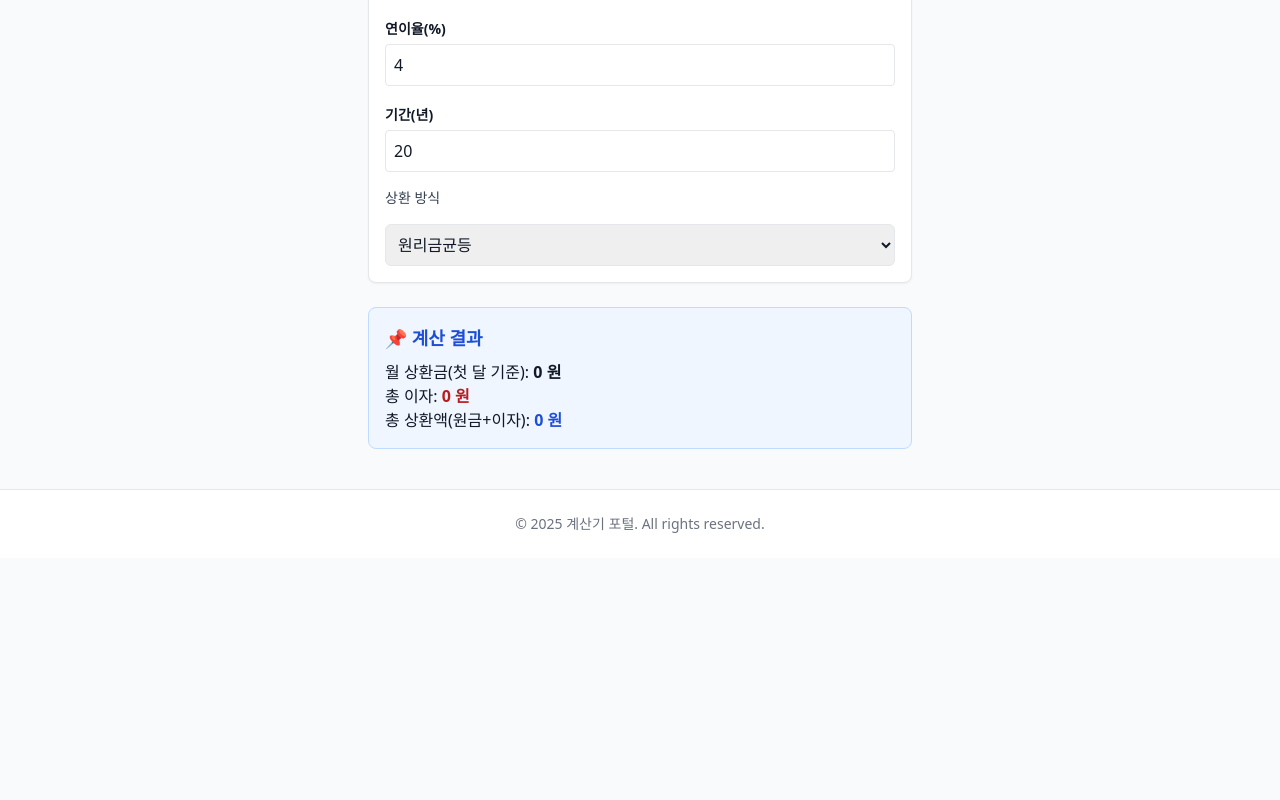
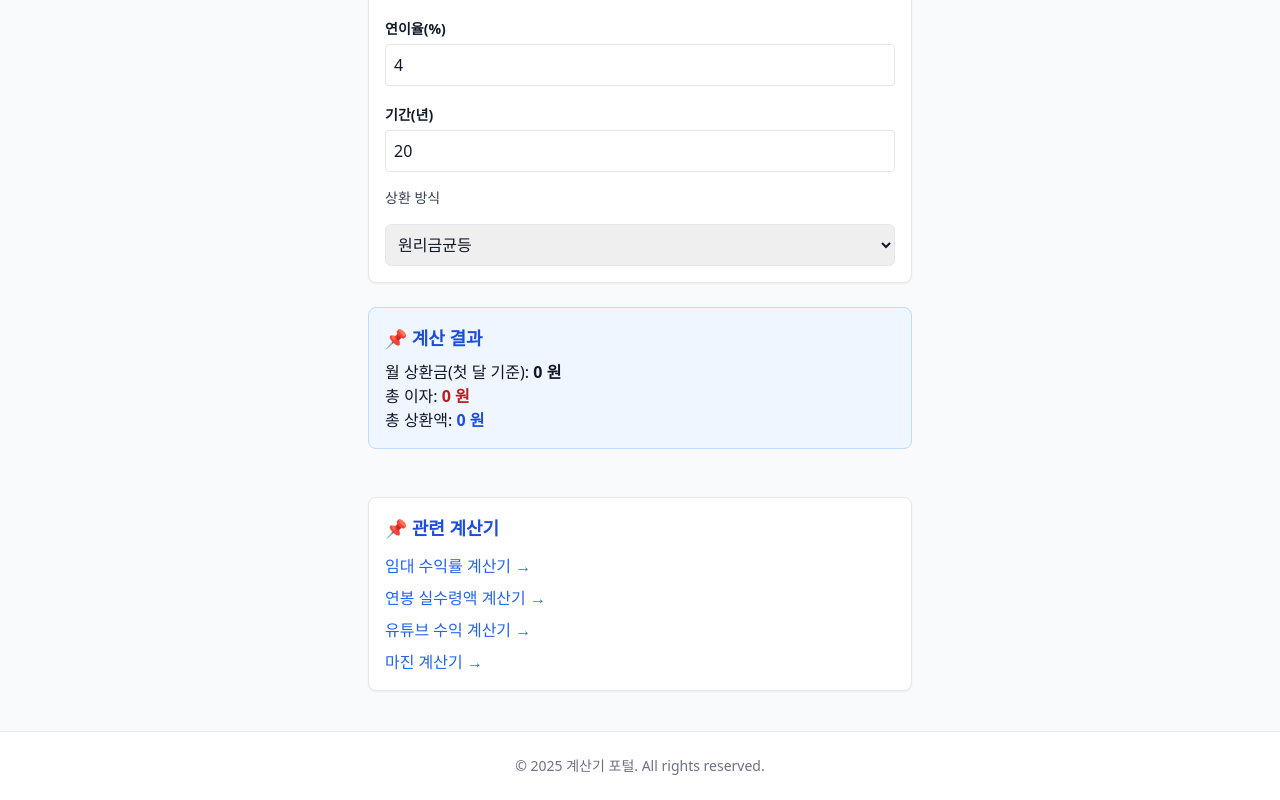
Before and after one commit to geniuspark00-source/calc-site, a Next.js app: page /calculators/loan in a window 1280 px wide. Shown: the part 347-1147 px from the top of the page. Before the commit the page ends 905 px from the top, so only its background shows below. Built offline with nearby package versions, Linux system fonts and the light colour scheme.

Commit message:
auto push

```diff
--- a/app/calculators/loan/LoanCalculatorUI.tsx
+++ b/app/calculators/loan/LoanCalculatorUI.tsx
@@ -3,12 +3,13 @@
 import { useState } from "react";
 import Input from "@/components/Input";
 import ResultBox from "@/components/ResultBox";
+import RelatedCalculators from "@/components/RelatedCalculators";
 
 export default function LoanCalculatorUI() {
-  const [principal, setPrincipal] = useState(0); // 대출금액
-  const [rate, setRate] = useState(4); // 연이율(%)
-  const [years, setYears] = useState(20); // 기간(년)
-  const [type, setType] = useState("원리금균등"); // 방식 선택
+  const [principal, setPrincipal] = useState(0);
+  const [rate, setRate] = useState(4);
+  const [years, setYears] = useState(20);
+  const [type, setType] = useState("원리금균등");
 
   const months = years * 12;
   const monthlyRate = rate / 100 / 12;
@@ -17,7 +18,6 @@ export default function LoanCalculatorUI() {
   let totalInterest = 0;
   let totalPay = 0;
 
-  // 원리금균등
   if (type === "원리금균등") {
     if (monthlyRate === 0) {
       monthlyPay = principal / months;
@@ -30,7 +30,6 @@ export default function LoanCalculatorUI() {
     totalInterest = totalPay - principal;
   }
 
-  // 원금균등
   if (type === "원금균등") {
     const monthlyPrincipal = principal / months;
     let interestSum = 0;
@@ -42,12 +41,11 @@ export default function LoanCalculatorUI() {
 
     totalInterest = interestSum;
     totalPay = principal + totalInterest;
-    monthlyPay = monthlyPrincipal + principal * monthlyRate; // 첫 달 기준
+    monthlyPay = monthlyPrincipal + principal * monthlyRate;
   }
 
-  // 만기일시
   if (type === "만기일시") {
-    monthlyPay = principal * monthlyRate; // 매달 이자만 납부
+    monthlyPay = principal * monthlyRate;
     totalInterest = monthlyPay * months;
     totalPay = principal + totalInterest;
   }
@@ -63,7 +61,7 @@ export default function LoanCalculatorUI() {
       </h1>
 
       <p className="text-gray-600 mb-6">
-        원리금균등, 원금균등, 만기일시 상환 방식 중 선택하여 월 상환금과 총이자, 총상환액을 계산합니다.
+        원리금균등, 원금균등, 만기일시 상환 방식 중 선택하여 월 상환금과 총이자를 계산합니다.
       </p>
 
       <div className="bg-white p-4 rounded-lg border shadow-sm space-y-4 mb-6">
@@ -71,7 +69,6 @@ export default function LoanCalculatorUI() {
         <Input label="연이율(%)" value={rate} onChange={setRate} />
         <Input label="기간(년)" value={years} onChange={setYears} />
 
-        {/* 선택 박스 */}
         <label className="block text-sm font-medium text-gray-700">
           상환 방식
         </label>
@@ -98,12 +95,23 @@ export default function LoanCalculatorUI() {
           </strong>
         </p>
         <p>
-          총 상환액(원금+이자):{" "}
+          총 상환액:{" "}
           <strong className="text-blue-700">
             {Math.round(totalPay).toLocaleString()} 원
           </strong>
         </p>
       </ResultBox>
+
+      {/* 내부링크 자동 */}
+      <RelatedCalculators
+        items={[
+          { title: "임대 수익률 계산기", url: "/calculators/rent-yield" },
+          { title: "연봉 실수령액 계산기", url: "/calculators/salary" },
+          { title: "유튜브 수익 계산기", url: "/calculators/youtube" },
+          { title: "마진 계산기", url: "/calculators/margin" },
+        ]}
+      />
+
     </div>
   );
 }
--- /dev/null
+++ b/components/RelatedCalculators.tsx
@@ -0,0 +1,27 @@
+"use client";
+
+interface RelatedItem {
+  title: string;
+  url: string;
+}
+
+export default function RelatedCalculators({ items }: { items: RelatedItem[] }) {
+  return (
+    <div className="mt-12 p-4 border rounded-lg bg-white shadow-sm">
+      <h2 className="text-lg font-bold mb-3 text-blue-700">📌 관련 계산기</h2>
+
+      <ul className="space-y-2">
+        {items.map((item, index) => (
+          <li key={index}>
+            <a
+              href={item.url}
+              className="text-blue-600 hover:underline"
+            >
+              {item.title} →
+            </a>
+          </li>
+        ))}
+      </ul>
+    </div>
+  );
+}
```
Also changed, not shown: app/robots.txt (added).
